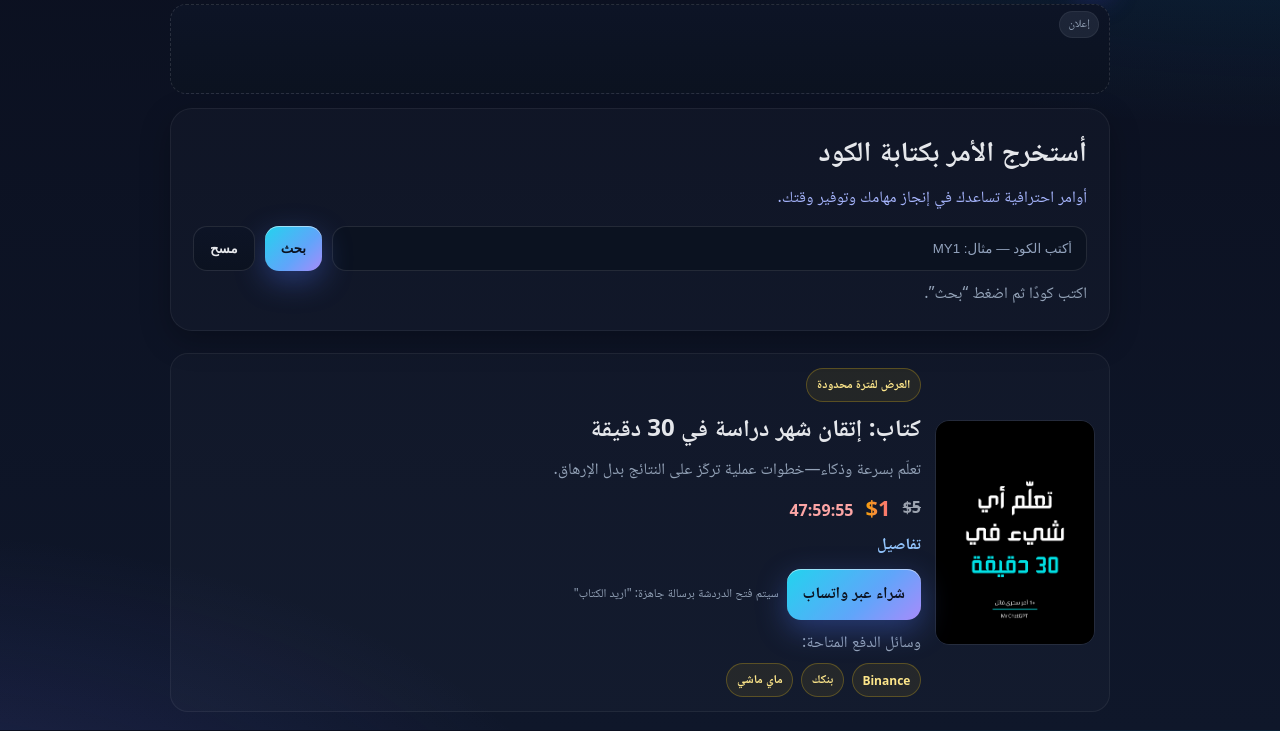
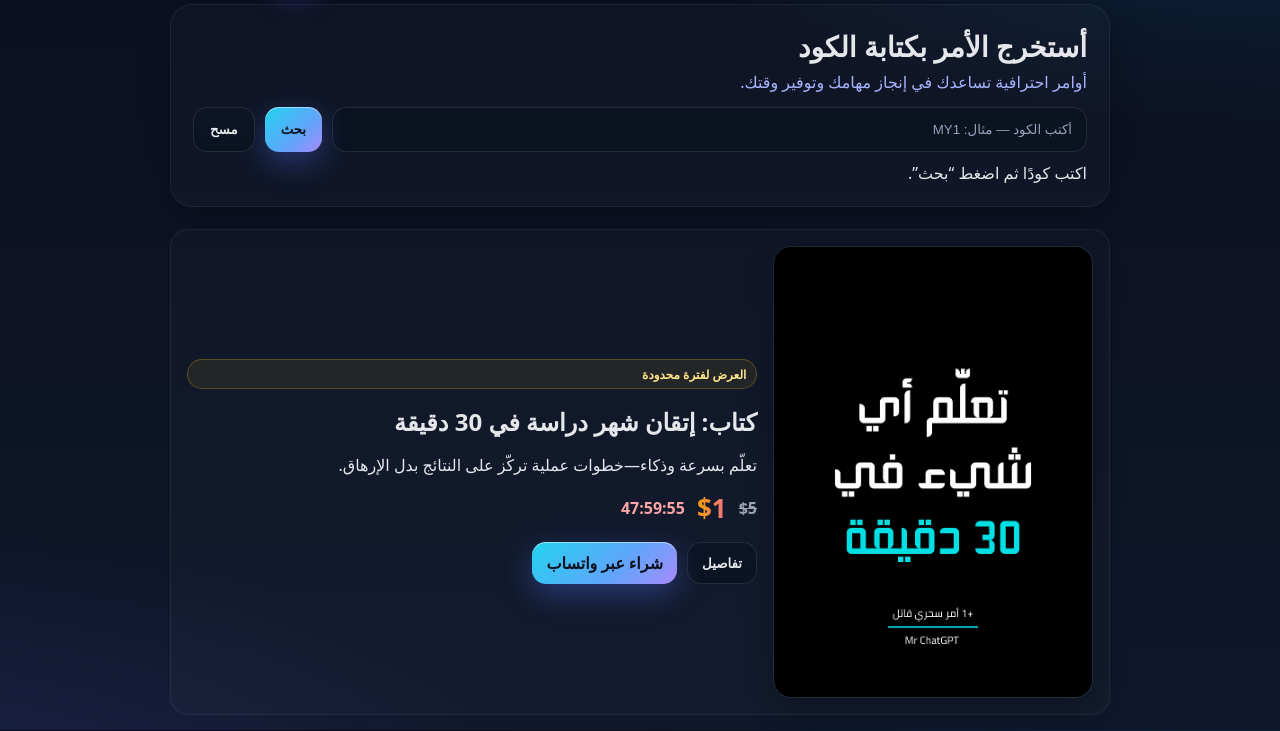
Before and after one commit to Yousif-1463/my-prompts-site, a plain HTML site: page index.html in a window 1280 px wide. Shown: the part 70-801 px from the top of the page. Drawn offline with Linux system fonts and the light colour scheme.

Commit message:
Update index.html
تعديل ملف

```diff
--- a/index.html
+++ b/index.html
@@ -6,13 +6,12 @@
 <title>Mr ChatGPT — استخرج الأمر بكتابة الكود</title>
 <meta name="description" content="اكتب كود مثل MY1 لاسترجاع الأمر من prompts.json ثم انسخه فوراً." />
 <meta name="theme-color" content="#0ea5ea" />
-
 <style>
   *,*::before,*::after{box-sizing:border-box}
   html,body{height:100%}
   body{
     margin:0;
-    font-family: system-ui, -apple-system, "Segoe UI", Roboto, "Cairo", "Noto Naskh Arabic", "Tajawal", sans-serif;
+    font-family: system-ui, -apple-system, "Segoe UI", Roboto, "Cairo", "Tajawal", sans-serif;
     background:
       radial-gradient(1200px 600px at 100% -20%, rgba(14,165,233,.20), transparent 60%),
       radial-gradient(1200px 600px at -10% 120%, rgba(99,102,241,.20), transparent 60%),
@@ -23,7 +22,7 @@
   img{max-width:100%;display:block}
   .container{max-width:980px;margin-inline:auto;padding:20px}
 
-  header{display:flex;align-items:center;justify-content:space-between;gap:12px;margin:6px 0 14px}
+  header{display:flex;align-items:center;justify-content:flex-end;gap:12px;margin:6px 0 14px}
   .brand{display:flex;align-items:center;gap:10px}
   .logo{
     width:34px;height:34px;border-radius:10px;position:relative;
@@ -35,7 +34,6 @@
     color:#0b1220; font-weight:900; font-size:20px; filter:drop-shadow(0 1px 1px rgba(255,255,255,.65));
   }
   .brand-name{font-weight:800;letter-spacing:.4px}
-  .muted{color:#94a3b8}
 
   .hero{
     background: rgba(255,255,255,.02);
@@ -56,48 +54,46 @@
   .btn:active{transform:translateY(1px)}
   .btn-primary{background: linear-gradient(135deg,#22d3ee,#60a5fa 60%,#a78bfa); box-shadow: 0 10px 30px rgba(80,120,255,.35), inset 0 1px 0 rgba(255,255,255,.5);}
   .btn-ghost{background:linear-gradient(180deg,#0d1426,#0b1220); color:#e5e7eb; border:1px solid rgba(255,255,255,.10);}
-  .btn-copy{background: linear-gradient(135deg,#34d399,#22c55e 60%,#4ade80); box-shadow:0 10px 30px rgba(34,197,94,.30), inset 0 1px 0 rgba(255,255,255,.5);}
+  .btn-success{background: linear-gradient(135deg,#34d399,#22c55e 60%,#4ade80); box-shadow:0 10px 30px rgba(34,197,94,.30), inset 0 1px 0 rgba(255,255,255,.5);}
+  .btn-icon{padding:10px;border-radius:12px; width:48px; height:48px; display:grid; place-items:center}
 
   .result{margin-top:16px;background:#0b1220;border:1px solid rgba(255,255,255,.06); border-radius:18px;padding:18px;line-height:1.85}
   .result h3{margin:0 0 8px;font-size:18px;color:#c7d2fe}
   .toolbar{display:flex;gap:10px;flex-wrap:wrap;margin-top:12px}
 
-  .ad-slot{
-    width:100%;border-radius:16px;border:1px dashed rgba(255,255,255,.12);
-    background:linear-gradient(180deg,#0d1426,#0b1220);
-    color:#93c5fd;display:flex;align-items:center;justify-content:center;
-    min-height:90px;margin:14px 0;position:relative;overflow:hidden;
+  /* كتاب — غلاف أكبر وواضح */
+  .book{
+    margin-top:22px;display:grid;gap:16px;grid-template-columns: 1fr;align-items:center;
+    background:rgba(255,255,255,.02);border:1px solid rgba(255,255,255,.06);border-radius:18px;padding:16px;
   }
-  .ad-label{
-    position:absolute;top:6px;inset-inline-start:10px;
-    font-size:11px;color:#94a3b8;background:rgba(148,163,184,.12);
-    padding:.2rem .5rem;border-radius:999px;border:1px solid rgba(255,255,255,.06)
+  .book-visual{
+    border-radius:18px;border:1px solid rgba(255,255,255,.08); overflow:hidden;
+    box-shadow:0 10px 30px rgba(0,0,0,.25);
+  }
+  .book-visual img{width:100%; height:auto; display:block}
+  .book-body{display:grid;gap:10px}
+  @media (min-width:720px){
+    .book{grid-template-columns: 320px 1fr}
+    .book-visual{height:100%}
+    .book-visual img{height:100%; object-fit:cover}
   }
 
-  .book{
-    margin-top:22px;display:grid;gap:14px;grid-template-columns: 110px 1fr;align-items:center;
-    background:rgba(255,255,255,.02);border:1px solid rgba(255,255,255,.06);border-radius:18px;padding:14px;
-  }
-  @media (min-width:740px){ .book{grid-template-columns:160px 1fr} }
-  .price{display:flex;align-items:center;gap:12px;margin-top:8px;flex-wrap:wrap}
+  .price{display:flex;align-items:center;gap:12px;margin-top:4px;flex-wrap:wrap}
   .price .old{color:#9ca3af;text-decoration: line-through; font-weight:700}
-  .price .now{font-size:22px;font-weight:900;background:linear-gradient(90deg,#f59e0b,#fb7185);-webkit-background-clip:text;background-clip:text;color:transparent;}
-  .countdown{margin-top:6px;font-weight:800;color:#fca5a5;display:inline-flex;gap:10px;align-items:center}
+  .price .now{font-size:26px;font-weight:900;background:linear-gradient(90deg,#f59e0b,#fb7185);-webkit-background-clip:text;background-clip:text;color:transparent;}
+  .countdown{font-weight:800;color:#fca5a5;display:inline-flex;gap:10px;align-items:center}
   .chip{display:inline-flex;align-items:center;gap:6px;color:#fde68a;background:rgba(250,204,21,.08);border:1px solid rgba(250,204,21,.25);padding:.35rem .6rem;border-radius:999px;font-weight:800;font-size:12px}
-  details.book-details{margin-top:10px}
-  details>summary{cursor:pointer;user-select:none;list-style:none;display:inline-flex;align-items:center;gap:8px;color:#93c5fd;font-weight:800}
-  details>summary::-webkit-details-marker{display:none}
-  .btn-buy{margin-top:10px;display:inline-flex;gap:8px;align-items:center}
+
+  .btns{display:flex;gap:10px;flex-wrap:wrap}
+  .btn-small{padding:10px 14px;border-radius:14px}
 
   .panel{margin-top:22px;background:#0b1220;border:1px solid rgba(255,255,255,.06); border-radius:16px;padding:16px;line-height:1.9}
 
   .links{display:flex;gap:14px;flex-wrap:wrap;justify-content:center;margin:24px 0 8px}
   .link-btn{padding:10px 14px;border-radius:999px;border:1px solid rgba(255,255,255,.10); background:linear-gradient(180deg,#0d1426,#0b1220);color:#e5e7eb;font-weight:800;cursor:pointer}
 
-  /* Social banner */
   .social{
-    margin:22px 0 6px;
-    display:flex;flex-wrap:wrap;gap:10px;justify-content:center;
+    margin:22px 0 6px;display:flex;flex-wrap:wrap;gap:10px;justify-content:center;
     background:rgba(255,255,255,.02);border:1px solid rgba(255,255,255,.06);
     border-radius:16px;padding:10px;
   }
@@ -122,19 +118,13 @@
 <body>
   <div class="container">
 
+    <!-- Header: شعار فقط -->
     <header>
       <div class="brand">
         <div class="logo" aria-hidden="true"></div>
         <div class="brand-name">Mr ChatGPT</div>
       </div>
-      <div class="muted">واجهة احترافية خفيفة — تعمل بملف <code>prompts.json</code></div>
     </header>
-
-    <!-- إعلان أعلى الصفحة فقط -->
-    <div class="ad-slot" id="ad-top">
-      <span class="ad-label">إعلان</span>
-      <script type='text/javascript' src='//pl27384320.profitableratecpm.com/e0/49/60/e04960be39baea75aae14447bd3a27e9.js'></script>
-    </div>
 
     <section class="hero">
       <h1>أستخرج الأمر بكتابة الكود</h1>
@@ -146,14 +136,17 @@
         <button id="btnClear" class="btn btn-ghost" aria-label="مسح الحقل">مسح</button>
       </div>
 
-      <!-- تمت إزالة إعلان الوسط كما طلبت -->
-
       <div id="resultBox" class="result hidden" role="region" aria-live="polite">
         <h3 id="resTitle">—</h3>
         <div id="resText" class="muted">—</div>
         <div class="toolbar">
-          <button id="btnCopyText" class="btn btn-copy" aria-label="نسخ الأمر">نسخ الأوامر</button>
-          <button id="btnCopyAll" class="btn btn-ghost" aria-label="نسخ العنوان والنص">نسخ العنوان + الأمر</button>
+          <!-- زر نسخ أيقونة فقط -->
+          <button id="btnCopyText" class="btn btn-success btn-icon" aria-label="نسخ الأمر">
+            <svg viewBox="0 0 24 24" width="22" height="22" fill="none" aria-hidden="true">
+              <rect x="9" y="9" width="11" height="11" rx="2" stroke="#0b1220" stroke-width="2"/>
+              <rect x="4" y="4" width="11" height="11" rx="2" stroke="#0b1220" stroke-width="2"/>
+            </svg>
+          </button>
         </div>
       </div>
 
@@ -161,20 +154,27 @@
       <div id="status" class="muted hidden" style="margin-top:8px"></div>
     </section>
 
+    <!-- كتاب: غلاف كبير + أزرار محسنة -->
     <section class="book" aria-labelledby="bookTitle">
-      <img src="./book.jpg" alt="غلاف الكتاب" style="border-radius:14px;border:1px solid rgba(255,255,255,.08)" />
-      <div>
+      <div class="book-visual">
+        <img id="bookImg" src="./book.jpg" alt="غلاف الكتاب" />
+      </div>
+      <div class="book-body">
         <div class="chip">العرض لفترة محدودة</div>
-        <h2 id="bookTitle" style="margin:8px 0 6px">كتاب: إتقان شهر دراسة في 30 دقيقة</h2>
-        <p class="muted" style="margin:0 0 8px">تعلّم بسرعة وذكاء—خطوات عملية تركّز على النتائج بدل الإرهاق.</p>
+        <h2 id="bookTitle" style="margin:6px 0 6px">كتاب: إتقان شهر دراسة في 30 دقيقة</h2>
+        <p class="muted" style="margin:0">تعلّم بسرعة وذكاء—خطوات عملية تركّز على النتائج بدل الإرهاق.</p>
         <div class="price">
           <span class="old">$5</span>
           <span class="now">$1</span>
           <span class="countdown" id="countdown" aria-label="الوقت المتبقي">00:00:00</span>
         </div>
-        <details class="book-details">
-          <summary>تفاصيل</summary>
-          <div style="margin-top:10px; color:#e5e7eb">
+
+        <div class="btns" style="margin-top:6px">
+          <button id="btnDetails" class="btn btn-ghost btn-small">تفاصيل</button>
+          <a id="buyBtn" class="btn btn-primary btn-small" href="#" target="_blank" rel="noopener">شراء عبر واتساب</a>
+        </div>
+
+        <div id="detailsBox" class="hidden" style="margin-top:8px; color:#e5e7eb; line-height:1.9">
           🎯 أتقن محتوى شهر كامل من الدراسة في 30 دقيقة فقط — بلا توتر، بلا إرهاق… فقط نتائج واضحة وملموسة.<br><br>
           <b>لماذا هذا البرومبت أداتك السرية؟</b><br>
           🧠 ادرس بذكاء، لا بمجهود أكبر…<br>
@@ -183,19 +183,6 @@
           ⚙️ قابل للتخصيص لأي موضوع…<br>
           🔥 أقصى استفادة من كل دقيقة…<br><br>
           موجّه للطلاب والمحترفين والمتعلمين مدى الحياة. جاهز لتحويل 30 دقيقة إلى إتقان لشهر كامل؟
-          </div>
-        </details>
-        <div class="btn-buy">
-          <a id="buyBtn" class="btn btn-primary" href="#" target="_blank" rel="noopener">شراء عبر واتساب</a>
-          <span class="muted" style="font-size:12px">سيتم فتح الدردشة برسالة جاهزة: "اريد الكتاب"</span>
-        </div>
-        <div style="margin-top:10px">
-          <span class="muted">وسائل الدفع المتاحة:</span>
-          <div style="display:flex;gap:8px;flex-wrap:wrap;margin-top:6px">
-            <span class="chip">Binance</span>
-            <span class="chip">بنكك</span>
-            <span class="chip">ماي ماشي</span>
-          </div>
         </div>
       </div>
     </section>
@@ -210,7 +197,7 @@
     <!-- Social Banner -->
     <div class="social" aria-label="تابعنا">
       <a href="https://wa.me/249111343596?text=%D8%A7%D8%B1%D9%8A%D8%AF%20%D8%A7%D9%84%D9%83%D8%AA%D8%A7%D8%A8" target="_blank" rel="noopener" title="WhatsApp">
-        <svg viewBox="0 0 24 24" fill="none"><path d="M12 2a10 10 0 0 0-8.6 15l-1 3.7 3.8-.9A10 10 0 1 0 12 2Z" stroke="#0b1220" stroke-width="2"/><path d="M8.5 9.5c0 3 3 5.5 5.5 5.5.7 0 1.6-.3 2.1-.8l.2-.2c.3-.3.4-.8.1-1.1l-1-1a.9.9 0 0 0-1.1-.1l-.5.2c-.5.2-1-.1-1.5-.5l-1-1c-.4-.5-.7-1-.5-1.5l.2-.5c.1-.4 0-.8-.2-1.1l-1-1c-.3-.3-.8-.2-1.1.1l-.2.2c-.5.5-.8 1.4-.8 2.1Z" fill="#0b1220"/></svg>
+        <svg viewBox="0 0 24 24" fill="none"><path d="M12 2a10 10 0 0 0-8.6 15l-1 3.7 3.8-.9A10 10 0 1 0 12 2Z" stroke="#0b1220" stroke-width="2"/><path d="M8.5 9.5c0 3 3 5.5 5.5 5.5.7 0 1.6-.3 2.1-.8l.2-.2c.3-.3.4-.8.1-1.1l-1-1a.9.9 0 0 0-1.1-.1l-.5.2c-.5.2-1-.1-1.5-.5ل-1-1c-.4-.5-.7-1-.5-1.5l.2-.5c.1-.4 0-.8-.2-1.1l-1-1c-.3-.3-.8-.2-1.1.1l-.2.2c-.5.5-.8 1.4-.8 2.1Z" fill="#0b1220"/></svg>
         واتساب
       </a>
       <a href="#" title="Telegram">
@@ -256,7 +243,6 @@
   const PROMPTS_URL = './prompts.json';
   const WHATSAPP_NUMBER = '249111343596';
   const WHATSAPP_MESSAGE = encodeURIComponent('اريد الكتاب');
-  const SALE_KEY = 'saleEndsAt'; const SALE_DURATION_MS = 48*60*60*1000;
 
   let PROMPTS=[]; let loaded=false;
 
@@ -265,9 +251,11 @@
   const resultBox=$('#resultBox'), resTitle=$('#resTitle'), resText=$('#resText');
   const emptyBox=$('#emptyBox'), statusEl=$('#status'), buyBtn=$('#buyBtn'), countdown=$('#countdown');
 
-  function show(el){ el.classList.remove('hidden'); } function hide(el){ el.classList.add('hidden'); }
+  function show(el){ el.classList.remove('hidden'); }
+  function hide(el){ el.classList.add('hidden'); }
   function setStatus(msg,type='info'){ statusEl.textContent=msg||''; statusEl.style.color=(type==='error')?'#fca5a5':'#94a3b8'; if(msg)show(statusEl);else hide(statusEl); }
-  const normalize=(v)=>String(v||'').trim().toUpperCase();
+  const normalize=(v)=>String(v||'').replace(/[\u200E\u200F\u202A-\u202E]/g,'').replace(/\s+/g,'').replace(/[^\x00-\x7F]/g,'').toUpperCase();
+  const debounce=(fn,ms)=>{ let t; return (...a)=>{ clearTimeout(t); t=setTimeout(()=>fn(...a),ms); } };
 
   async function loadPrompts(){
     if(loaded) return PROMPTS;
@@ -275,12 +263,13 @@
       setStatus('...جارِ تحميل البيانات');
       const r=await fetch(PROMPTS_URL,{cache:'no-store'}); if(!r.ok) throw 0;
       const j=await r.json(); PROMPTS=Array.isArray(j?.prompts)?j.prompts:[]; loaded=true; setStatus('');
-    }catch{ setStatus('تعذر تحميل prompts.json — تأكد من رفعه بجوار index.html','error'); }
+    }catch{ setStatus('تعذر تحميل prompts.json — تأكد من رفعه بجوار index.html','error'); PROMPTS=[]; loaded=true; }
     return PROMPTS;
   }
 
   async function search(){
-    const code=normalize(codeInput.value); if(!code){ setStatus('اكتب كودًا مثل MY1 ثم اضغط بحث'); return; }
+    const code=normalize(codeInput.value);
+    if(!code){ hide(resultBox); show(emptyBox); setStatus(''); return; }
     const data=await loadPrompts(); const item=data.find(p=>String(p.code).toUpperCase()===code);
     if(!item){ hide(resultBox); show(emptyBox); setStatus(`لم يتم العثور على الكود: ${code}`,'error'); return; }
     resTitle.textContent=item.title||'بدون عنوان'; resText.textContent=item.text||'—';
@@ -289,22 +278,50 @@
 
   async function copy(t){ try{ await navigator.clipboard.writeText(t); setStatus('تم النسخ ✓'); }catch{ setStatus('تعذر النسخ — انسخ يدويًا','error'); } }
   $('#btnCopyText')?.addEventListener('click',()=>{ const t=resText.textContent.trim(); if(!t){ setStatus('لا يوجد نص لنسخه','error'); return;} copy(t); });
-  $('#btnCopyAll')?.addEventListener('click',()=>{ const a=resTitle.textContent.trim(), b=resText.textContent.trim(); if(!a&&!b){ setStatus('لا يوجد محتوى لنسخه','error'); return;} copy(`${a?(a+'\\n\\n'):''}${b}`); });
 
   btnSearch.addEventListener('click',search);
+  codeInput.addEventListener('input', debounce(()=>search(), 250));
   codeInput.addEventListener('keydown',e=>{ if(e.key==='Enter') search(); });
   btnClear.addEventListener('click',()=>{ codeInput.value=''; hide(resultBox); show(emptyBox); setStatus(''); codeInput.focus(); });
 
-  function updateWA(){ buyBtn.href=`https://wa.me/${WHATSAPP_NUMBER}?text=${WHATSAPP_MESSAGE}`; }
+  function updateWA(){
+    const wa1=`https://wa.me/${WHATSAPP_NUMBER}?text=${WHATSAPP_MESSAGE}`;
+    const wa2=`https://api.whatsapp.com/send?phone=${WHATSAPP_NUMBER}&text=${WHATSAPP_MESSAGE}`;
+    buyBtn.href=wa1;
+    buyBtn.addEventListener('click', ()=>{ setTimeout(()=>{ if(document.visibilityState==='visible') location.href=wa2; }, 600); });
+  }
 
+  // زر تفاصيل: إظهار/إخفاء
+  document.getElementById('btnDetails').addEventListener('click', ()=>{
+    document.getElementById('detailsBox').classList.toggle('hidden');
+  });
+
+  // صورة الكتاب: جرّب نسبي ثم مطلق
+  (function(){
+    const img=document.getElementById('bookImg');
+    img.addEventListener('error', ()=>{ img.src='/book.jpg'; }, {once:true});
+  })();
+
+  // عداد العرض — يعيد من جديد عند الانتهاء
+  const SALE_KEY='saleEndsAt', SALE_MS=48*60*60*1000;
   function initSale(){
-    let ends=localStorage.getItem(SALE_KEY);
-    if(!ends || isNaN(+ends) || +ends < Date.now()){ ends=Date.now()+SALE_DURATION_MS; localStorage.setItem(SALE_KEY,String(ends)); }
-    setInterval(()=>tick(+ends),1000); tick(+ends);
+    let ends=+localStorage.getItem(SALE_KEY);
+    if(!ends || ends<Date.now()){ ends=Date.now()+SALE_MS; localStorage.setItem(SALE_KEY, String(ends)); }
+    function tick(){
+      let d=ends-Date.now();
+      if(d<=0){ ends=Date.now()+SALE_MS; localStorage.setItem(SALE_KEY, String(ends)); d=ends-Date.now(); }
+      const h=String(Math.floor(d/3600000)).padStart(2,'0');
+      const m=String(Math.floor((d%3600000)/60000)).padStart(2,'0');
+      const s=String(Math.floor((d%60000)/1000)).padStart(2,'0');
+      countdown.textContent=`${h}:${m}:${s}`;
     }
-  function tick(ends){ const d=Math.max(0, ends-Date.now()); const h=Math.floor(d/3600000), m=Math.floor((d%3600000)/60000), s=Math.floor((d%60000)/1000); countdown.textContent=`${String(h).padStart(2,'0')}:${String(m).padStart(2,'0')}:${String(s).padStart(2,'0')}`; }
+    tick(); setInterval(tick,1000);
+  }
 
-  const sheet=$('#sheet'), sheetTitle=$('#sheetTitle'), sheetContent=$('#sheetContent'); $('#sheetBack').addEventListener('click',()=>sheet.classList.remove('active')); sheet.addEventListener('click',e=>{ if(e.target===sheet) sheet.classList.remove('active'); });
+  // شييت الروابط السفلية
+  const sheet=$('#sheet'), sheetTitle=$('#sheetTitle'), sheetContent=$('#sheetContent');
+  $('#sheetBack').addEventListener('click',()=>sheet.classList.remove('active'));
+  sheet.addEventListener('click',e=>{ if(e.target===sheet) sheet.classList.remove('active'); });
   document.querySelectorAll('[data-sheet]').forEach(b=>b.addEventListener('click',()=>{
     const k=b.getAttribute('data-sheet');
     const data={
```
Lines whose indentation alone changed are shown as unchanged.
